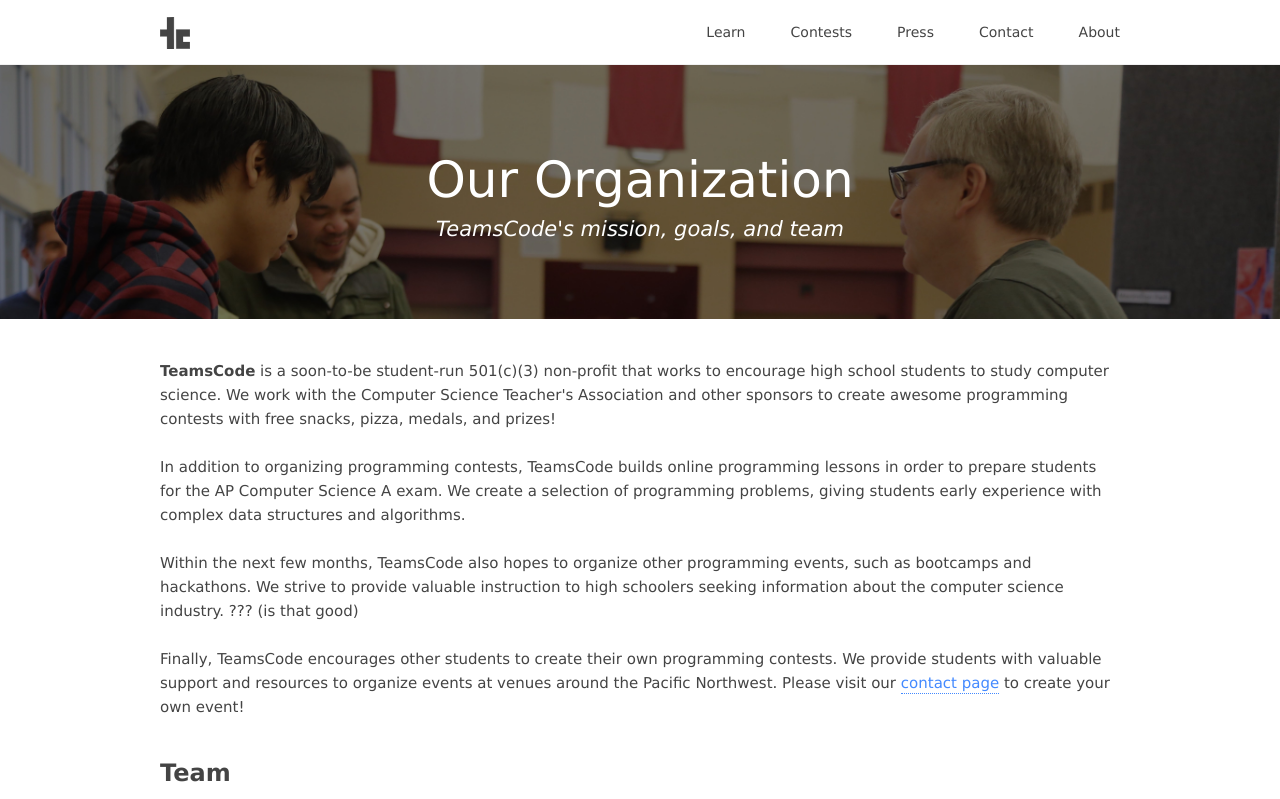
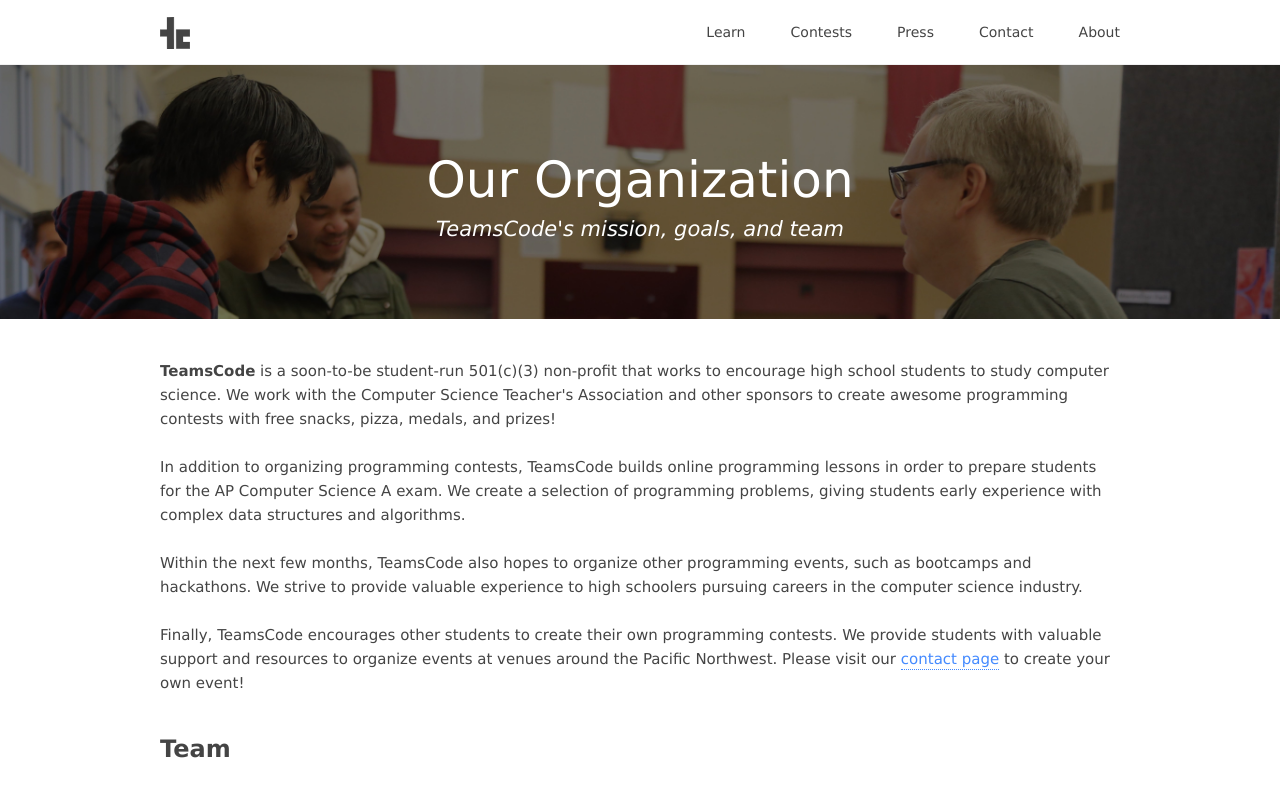
Before and after one commit to teamscode/teamscode.github.io, a Jekyll site: the page built from about.html, in a window 1280 px wide and 900 px high, cut to the strip 0-799 px from the top of the window. Built offline with Jekyll 4.4.1, drawn with Linux system fonts in a browser that asks for light colours; nearby versions of some CDN libraries.

Commit message:
Update about.html

```diff
--- a/about.html
+++ b/about.html
@@ -27,9 +27,8 @@ header: About
     data structures and algorithms.
     <br></br>
     Within the next few months, TeamsCode also hopes to organize other programming
-    events, such as bootcamps and hackathons. We strive to provide valuable instruction
-    to high schoolers seeking information about the computer science industry. ???
-    (is that good)
+    events, such as bootcamps and hackathons. We strive to provide valuable experience
+    to high schoolers pursuing careers in the computer science industry.
     <br></br>
     Finally, TeamsCode encourages other students to create their own programming contests.
     We provide students with valuable support and resources to organize events at venues
```
